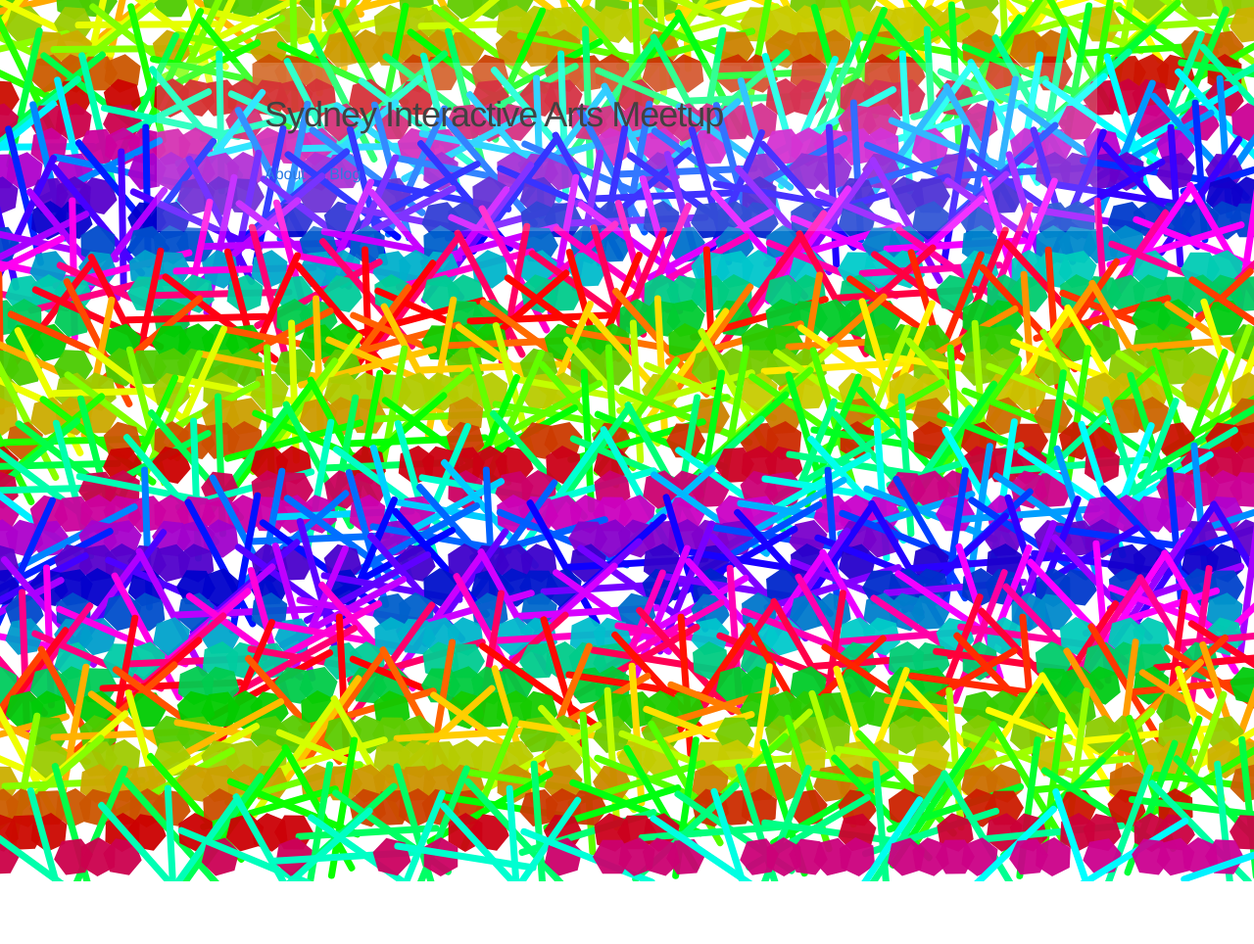
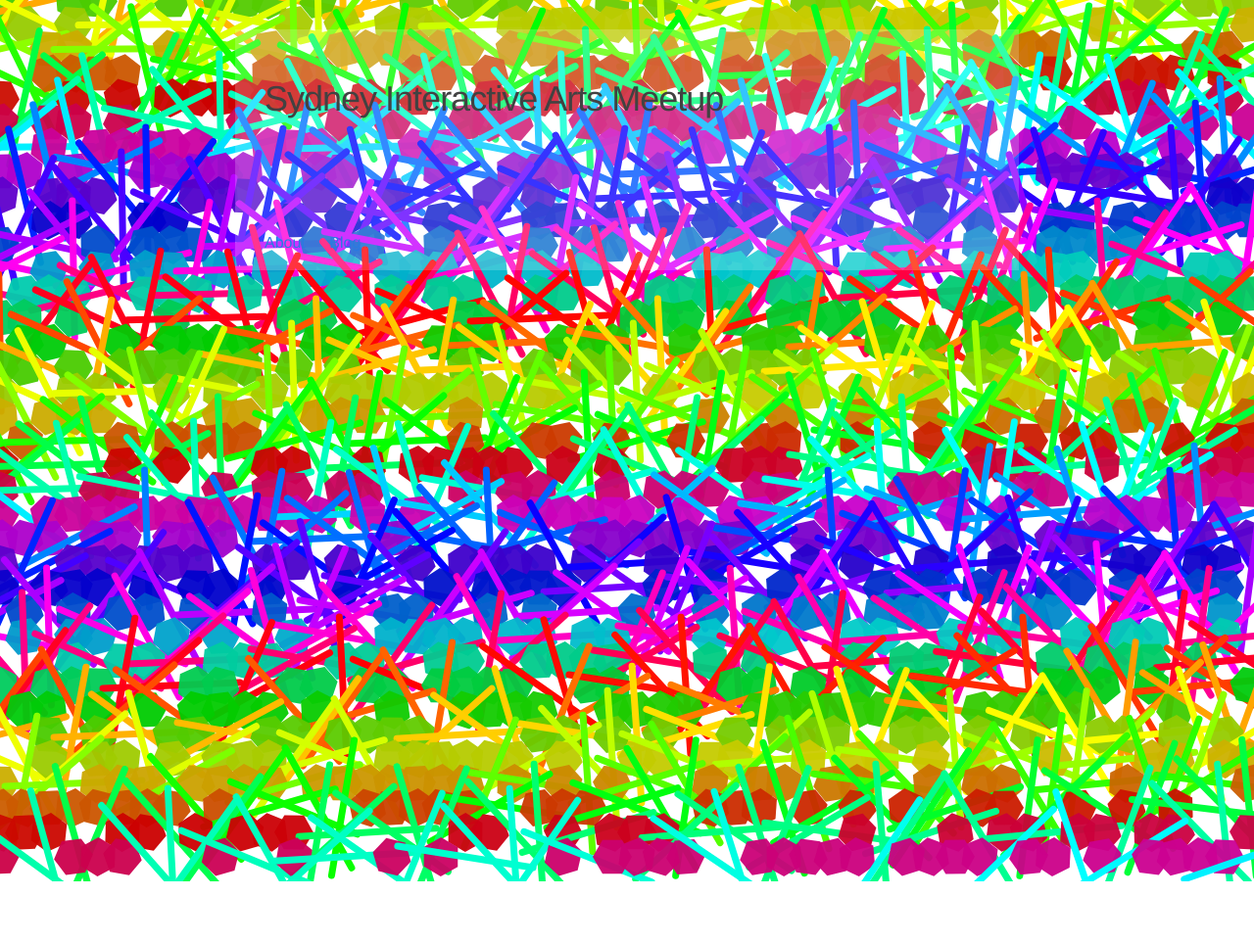
Before and after one commit to sydneyinteractivearts/sydneyinteractivearts.github.io, a Jekyll site: the page built from index.html, in a window 1280 px wide. Shown: the whole page at 98% size. Built offline with Jekyll 4.4.1, drawn with Linux system fonts in a browser that asks for light colours; after the commit the page ends 900 px from its top, so only the background shows below that.

Commit message:
[scss]: Move css/site.scss to _sass/custom.scss

```diff
--- a/css/site.scss
+++ b/_sass/custom.scss
@@ -7,7 +7,7 @@
   position: fixed;
   top: 0;
   left: 0;
-  z-index: -1;
+  //z-index: -1;
 }
 
 /* Scale canvas with resize attribute to full size */
@@ -19,6 +19,17 @@
 
 .page-content {
   width: 75%;
-  margin: 5% auto 0 auto;
-  background-color: $content-background-color;
+  margin: 0 auto;
+  position: relative;
+
+
+  .wrapper {
+    padding-top: 5%;
+    background-color: $content-background-color;
+    .home {
+      p {
+        color: #222;
+      }
+    }
+  }
 }
--- a/css/main.scss
+++ b/css/main.scss
@@ -46,9 +46,6 @@
 @import
         "base",
         "layout",
-        "syntax-highlighting"
+        "syntax-highlighting",
+        "custom"
 ;
-
-@import
-        "../css/site"
-;
```
